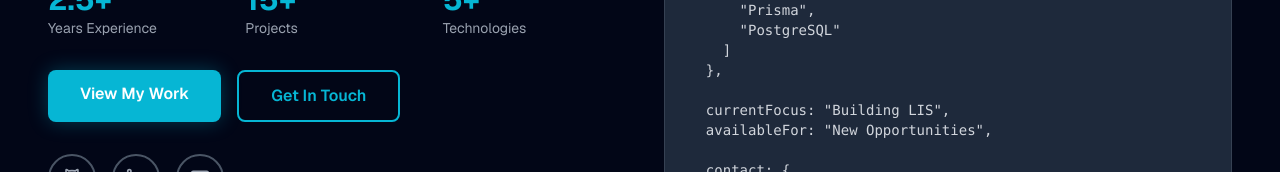
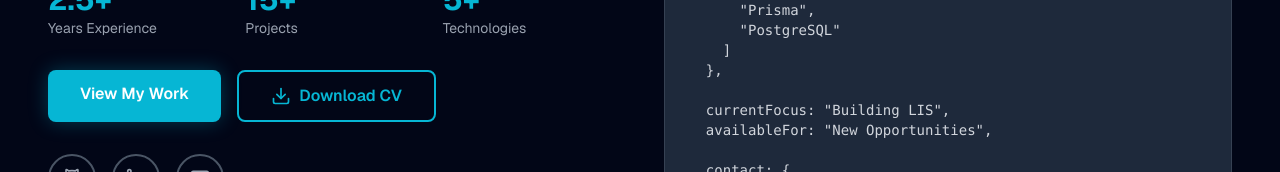
Before and after one commit to devxsarmad/Portfolio, a Next.js app: page / in a window 1280 px wide. Shown: the part 476-648 px from the top of the page. Built offline with nearby package versions, Linux system fonts and the light colour scheme.

Commit message:
download functionality applied

```diff
--- a/components/sections/Hero.tsx
+++ b/components/sections/Hero.tsx
@@ -1,7 +1,7 @@
 "use client";
 
 import { motion } from "framer-motion";
-import { ArrowDown, Github, Linkedin, Mail } from "lucide-react";
+import { ArrowDown, Download, Github, Linkedin, Mail } from "lucide-react";
 import Link from "next/link";
 
 export default function Hero() {
@@ -57,12 +57,14 @@ export default function Hero() {
               >
                 View My Work
               </Link>
-              <Link
-                href="#contact"
-                className="px-8 py-3 border-2 border-[#06B6D4] text-[#06B6D4] rounded-lg font-semibold hover:bg-[#06B6D4] hover:text-white transition-all duration-300"
+             <a
+                href="/Sarmad-Siddique-CV.pdf"
+                download="Sarmad-Siddique-CV.pdf"
+                className="px-8 py-3 border-2 border-[#06B6D4] text-[#06B6D4] rounded-lg font-semibold hover:bg-[#06B6D4] hover:text-white transition-all duration-300 flex items-center gap-2"
               >
-                Get In Touch
-              </Link>
+                <Download size={20} />
+                Download CV
+              </a>
             </div>
 
             {/* Social Links */}
```
